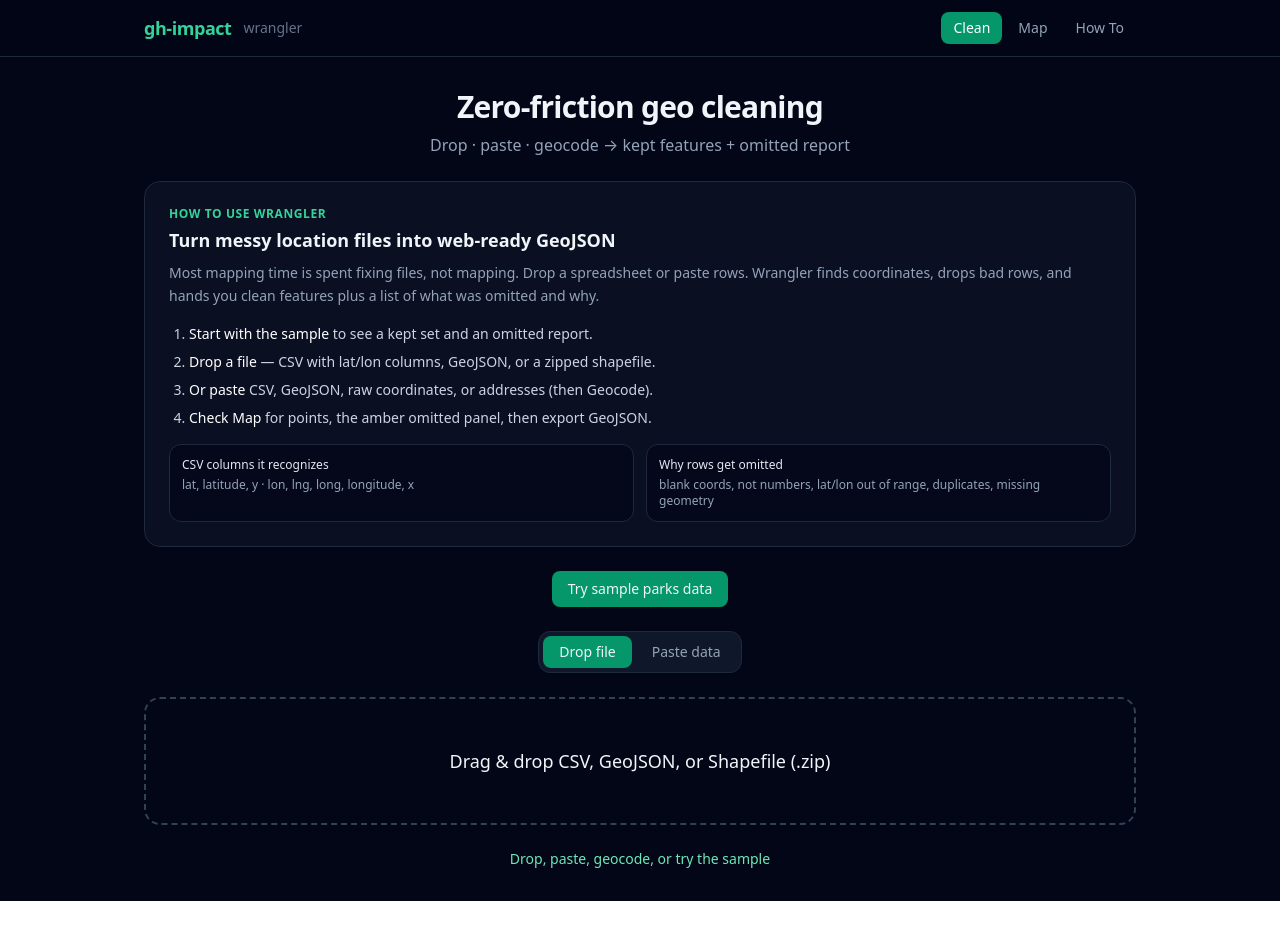
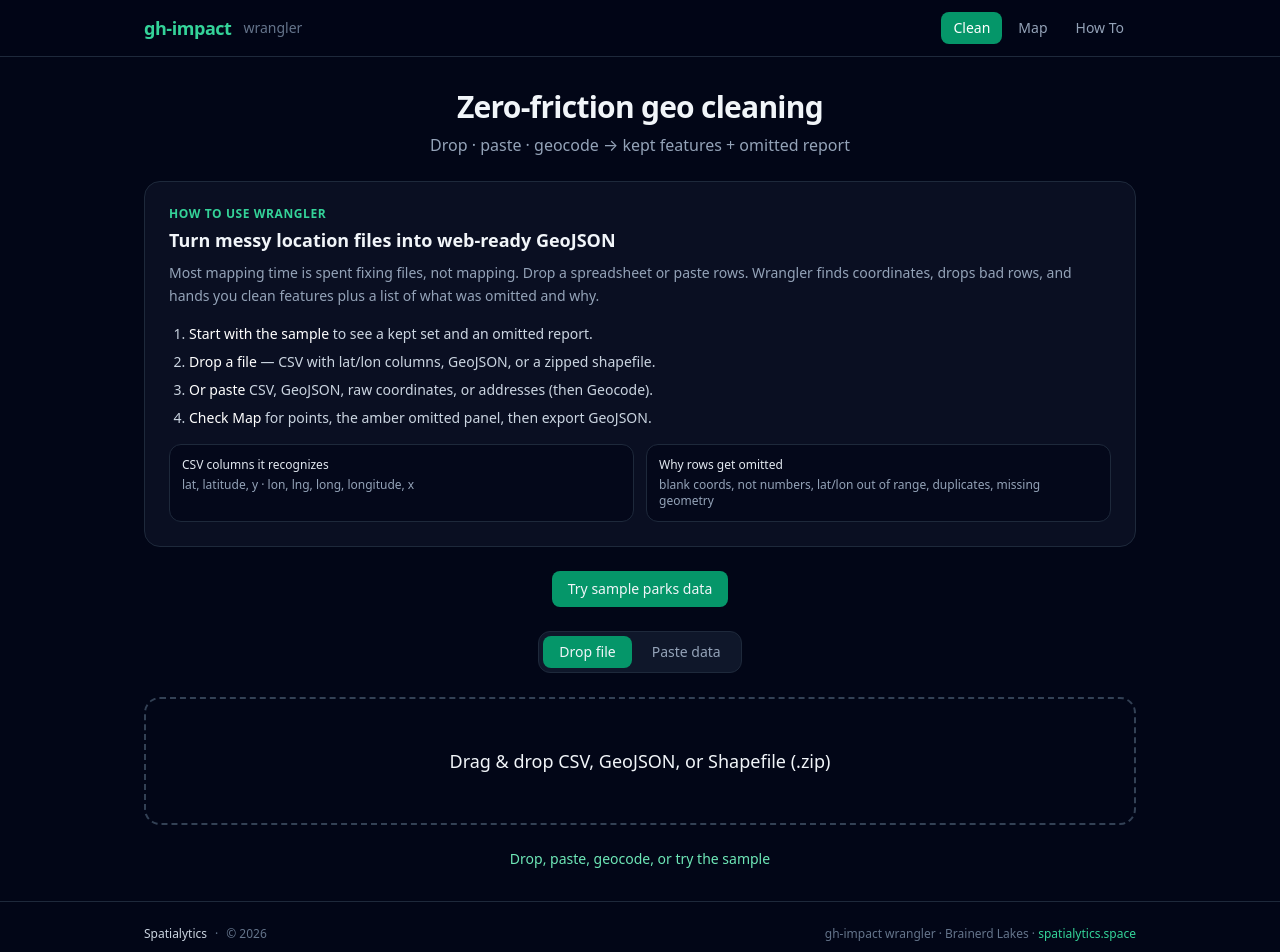
Before and after one commit to KristineMK72/gh-impact-wrangler, a Next.js app in the folder frontend/: page / in a window 1280 px wide. Shown: the top 952 px of the page. Before the commit the page ends 901 px from the top, so only its background shows below. Built offline with nearby package versions, Linux system fonts and the light colour scheme.

Commit message:
Add Spatialytics 2026 footer

```diff
--- a/frontend/app/page.tsx
+++ b/frontend/app/page.tsx
@@ -426,6 +426,22 @@ export default function Home() {
 
         {tab === "features" && <HowTo />}
       </main>
+
+      <footer className="mt-auto border-t border-slate-800">
+        <div className="max-w-5xl mx-auto px-4 py-6 flex flex-col sm:flex-row items-center justify-between gap-2 text-xs text-slate-500">
+          <p>
+            <span className="text-slate-300 font-medium">Spatialytics</span>
+            <span className="mx-2">·</span>
+            © 2026
+          </p>
+          <p className="text-center sm:text-right">
+            gh-impact wrangler · Brainerd Lakes ·{" "}
+            <a href="https://spatialytics-astro.vercel.app" className="text-emerald-400 hover:underline" target="_blank" rel="noreferrer">
+              spatialytics.space
+            </a>
+          </p>
+        </div>
+      </footer>
     </div>
   );
 }
```
